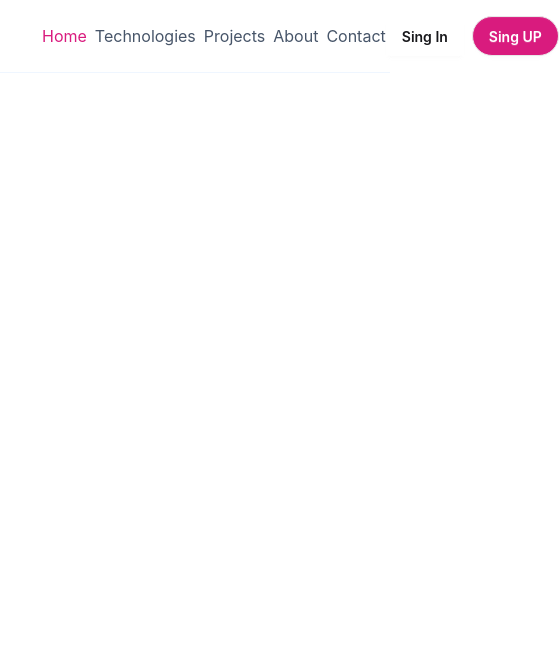
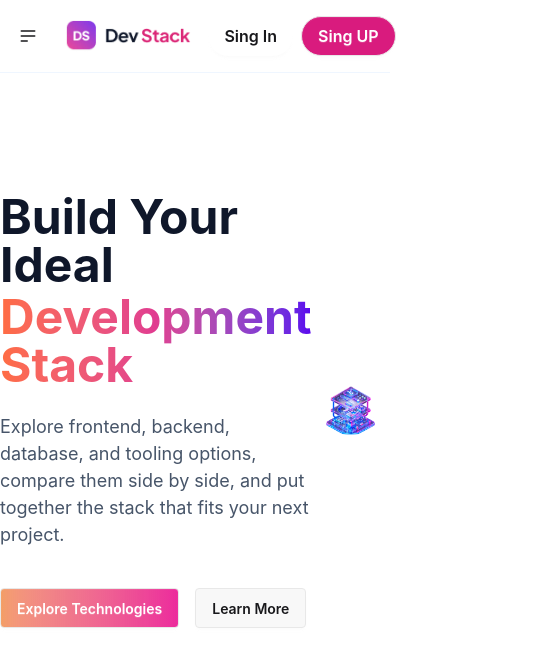
Before and after one commit to Tanbir76/DevStact-protfolio, a React (Vite) app: page / in a window 390 px wide. Shown: the top 666 px of the page, 559 px wide, since content can reach past the window. Built offline with nearby package versions, Linux system fonts and the light colour scheme.

Commit message:
banner-section-add

```diff
--- a/src/App.tsx
+++ b/src/App.tsx
@@ -1,5 +1,6 @@
 
 import './App.css'
+import Banner from './assets/component/Banner'
 import Nav from './assets/component/Nav'
 
 function App() {
@@ -8,6 +9,7 @@ function App() {
     <>
       <div>
         <Nav />
+        <Banner />
       </div>
     </>
   )
--- /dev/null
+++ b/src/assets/component/Banner.tsx
@@ -0,0 +1,27 @@
+
+import BannerImg from '../banner-stack.png'
+
+function Banner() {
+    return (
+        <div className='container mx-auto flex justify-center items-center mt-20 py-10 '>
+            <div className='space-y-1  '>
+                <h1 className= 'font-bold md:font-black text-5xl text-[#0F172A]  '>Build Your Ideal</h1>
+                <h1 className='font-bold md:font-black  text-5xl bg-linear-to-r from-[#ff5622dc] via-[#db177cd8] to-[#5b06ee] bg-clip-text text-transparent'>Development Stack</h1>
+                <p className='md:w-[45%] text-[18px] text-[#475569] mt-6'>Explore frontend, backend, database, and tooling options,
+                    compare them side by side, and put together the stack that fits your
+                    next project.</p>
+                <div className='space-x-4 mt-10 '>
+                    <button className=" btn bg-linear-to-r  from-[#f168079f] to-[#ec2b9c] text-white">Explore Technologies</button>
+                    <button className="btn">Learn More</button>
+                </div>
+            </div>
+            <div>
+                <img src={BannerImg} alt="" />
+            </div>
+
+
+        </div>
+    );
+}
+
+export default Banner;
--- a/src/assets/component/Nav.tsx
+++ b/src/assets/component/Nav.tsx
@@ -4,15 +4,15 @@ import logoTx from '../logo-text.png'
 function Nav() {
     return (
         <div className='border-b border-b-blue-50  '>
-        <div className=" container mx-auto navbar flex justify-between py-4 ">
-            <div className=" hidden navbar-start md:hidden ">
+        <div className=" container mx-auto navbar sm:flex sm:justify-between py-4 ">
+            <div className=" md:hidden ">
                 <div className="dropdown ">
                     <div tabIndex={0} role="button" className="btn btn-ghost btn-circle">
-                        <svg aria-label="Menu" xmlns="http://www.w3.org/2000/svg" className="h-5 w-5" fill="none" viewBox="0 0 24 24" stroke="currentColor"> <path strokeLinecap="round" strokeLinejoin="round" strokeWidth="2" d="M4 6h16M4 12h16M4 18h7" /> </svg>
+                        <svg aria-label="Menu" xmlns="http://www.w3.org/2000/svg" className="h-5" fill="none" viewBox="0 0 24 24" stroke="currentColor"> <path strokeLinecap="round" strokeLinejoin="round" strokeWidth="2" d="M4 6h16M4 12h16M4 18h7" /> </svg>
                     </div>
                     <ul
                         tabIndex={-1}
-                        className="menu menu-sm dropdown-content bg-base-100 rounded-box z-1 mt-3 w-52 p-2 shadow">
+                        className="menu menu-sm dropdown-content bg-base-100 rounded-box z-1 mt-3  p-2 shadow">
                         <li><a>Home</a></li>
                         <li><a>Technologies</a></li>
                         <li><a>Projects</a></li>
@@ -25,8 +25,8 @@ function Nav() {
                 <a className="btn btn-ghost text-xl"><img src={logoTx} alt="" /></a>
             </div>
             <div>
-                <ul className=" flex gap-2 md:gap-8 text-[16px]  font-[88px] text-[#475569] ">
-                    <li className=' text-[#D91B7E] '><a>Home</a></li>
+                <ul className="hidden sm:block md:flex gap-2 md:gap-8 text-[16px]  font-[88px] text-[#475569] ">
+                    <li className=' text-[#DB2777]'><a>Home</a></li>
                     <li><a>Technologies</a></li>
                     <li><a>Projects</a></li>
                     <li><a>About</a></li>
@@ -34,8 +34,8 @@ function Nav() {
                 </ul>
             </div>
             <div className="flex gap-2 ">
-                <button className="btn border-none bg-white">Sing In</button>
-                <button className="btn rounded-3xl text-white bg-[#D91B7E] ">Sing UP</button>
+                <button className="btn rounded-3xl text-[16px] border-none bg-white">Sing In</button>
+                <button className="btn rounded-3xl text-[16px] text-white bg-[#D91B7E] ">Sing UP</button>
 
             </div>
         </div>
```
